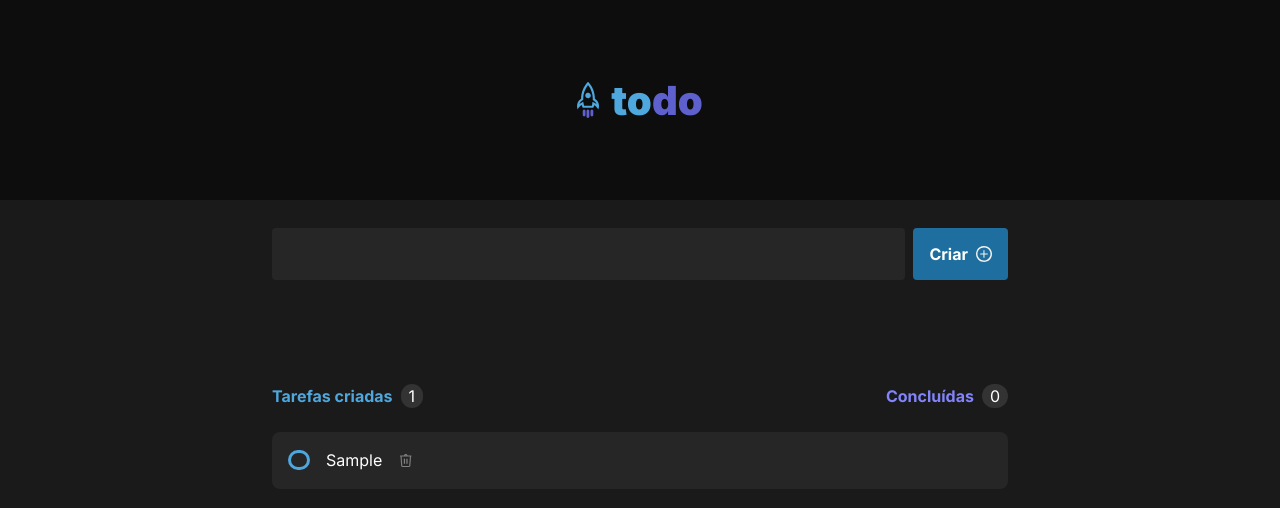
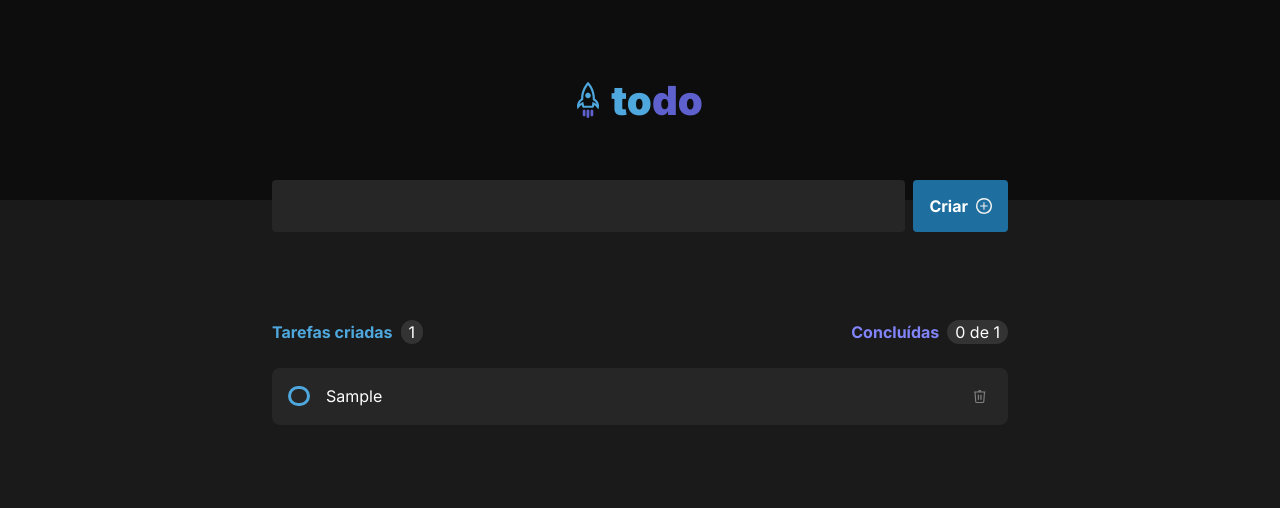
Before and after one commit to aldineifranco/desafio-praticando-conceitos, a React (Vite) app: page / in a window 1280 px wide. Both pictures are taken after typing "Sample" into the empty fields and a click on the button "Criar". Shown: the top 508 px of the page. Built offline with nearby package versions, Linux system fonts and the light colour scheme.

Commit message:
feature(components) css Task

```diff
--- a/src/components/ContainerTasks/ContainerTasks.tsx
+++ b/src/components/ContainerTasks/ContainerTasks.tsx
@@ -41,7 +41,6 @@ export function ContainerTasks() {
       </section>
 
       <section>
-        <div>
           <div className={style.headerContainer}>
             <div className={style.headerToDo}>
               <div>
@@ -50,11 +49,10 @@ export function ContainerTasks() {
               </div>
               <div>
                 <p>Concluídas</p>
-                <span>0</span>
+                <span>0 de {contadorToDoCriado}</span>
               </div>
             </div>
           </div>
-        </div>
 
         <div className={`${style.containerTasks} ${contadorToDoCriado !== 0 ? style.hidden : '' } `}>
 
--- a/src/components/ContainerTasks/containerTasks.module.css
+++ b/src/components/ContainerTasks/containerTasks.module.css
@@ -4,7 +4,7 @@
   justify-content: center;
   align-items: center;
   width: 46rem;
-  margin: -2rem auto;
+  margin: -5rem auto 0;
 }
 
 .insertTask input {
@@ -13,6 +13,7 @@
   width: 736px;
   border-radius: 0.25rem;
   border: 0;
+
 
   font-size: 1rem;
   font-weight: 400;
@@ -55,7 +56,6 @@ section {
 }
 
 .headerContainer {
-  margin-top: 4rem;
   display: flex;
   justify-content: center;
 }
--- a/src/components/Task/task.module.css
+++ b/src/components/Task/task.module.css
@@ -1,5 +1,6 @@
 .taskDefault {
   display: flex;
+  justify-content: space-between;
   width: 46rem;
   gap: 0.75rem;
   padding: 1rem;
@@ -58,5 +59,11 @@
   width: 24px;
   padding: 6px;
   cursor: pointer;
-  color: var(--danger);
+  transition: ease 0.5s;
 }
+
+.taskDefault > img:hover {
+  background-color: var(--gray-400);
+  border-radius: 4px;
+  fill: var(--danger);
+}
```
